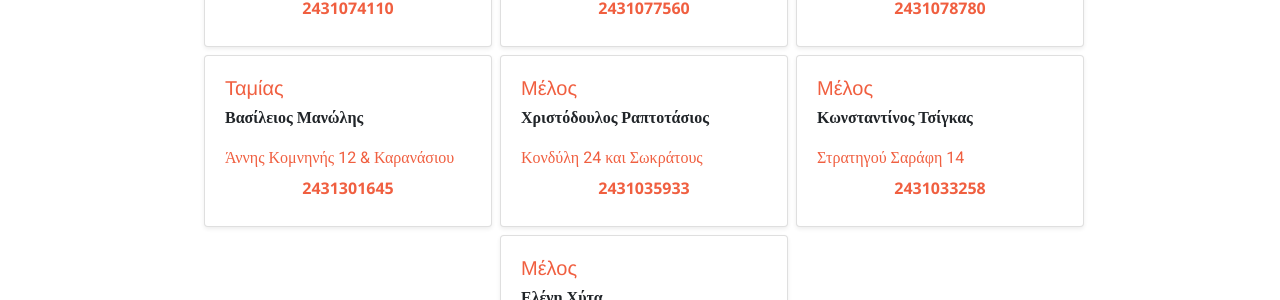
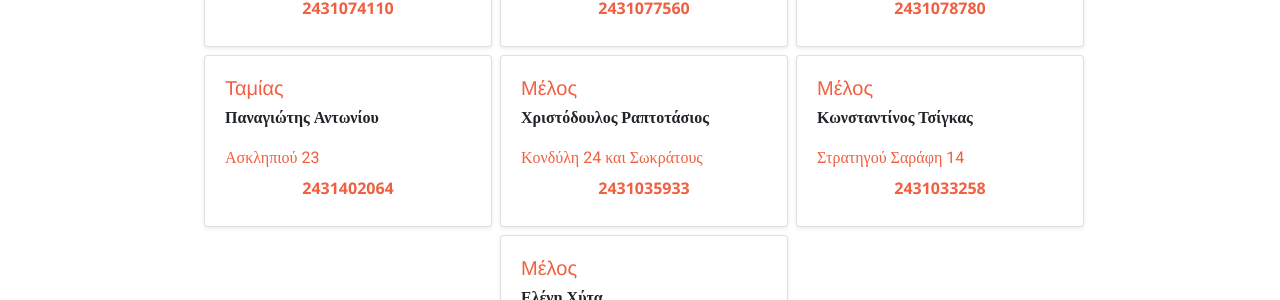
Before and after one commit to Tomak123456/tesy, a Jekyll site: the page built from pages/about.md, in a window 1280 px wide and 1255 px high. Shown: the part 494-794 px from the top of the window. Built offline with Jekyll 4.4.1, drawn with Linux system fonts in a browser that asks for light colours.

Commit message:
Update from Forestry.io Thomas Zanias updated _data/ds.yaml

```diff
--- a/_data/ds.yaml
+++ b/_data/ds.yaml
@@ -20,13 +20,13 @@
   city: Τρίκαλα
   website: ''
   mobile: "2431078780"
-- name: Βασίλειος
-  lastname: Μανώλης
+- name: Παναγιώτης
+  lastname: Αντωνίου
   position: Ταμίας
-  location: Άννης Κομνηνής 12 & Καρανάσιου
+  location: Ασκληπιού 23
   city: Τρίκαλα
   website: ''
-  mobile: "2431301645"
+  mobile: "2431402064"
 - name: Χριστόδουλος
   lastname: Ραπτοτάσιος
   position: Μέλος
```
